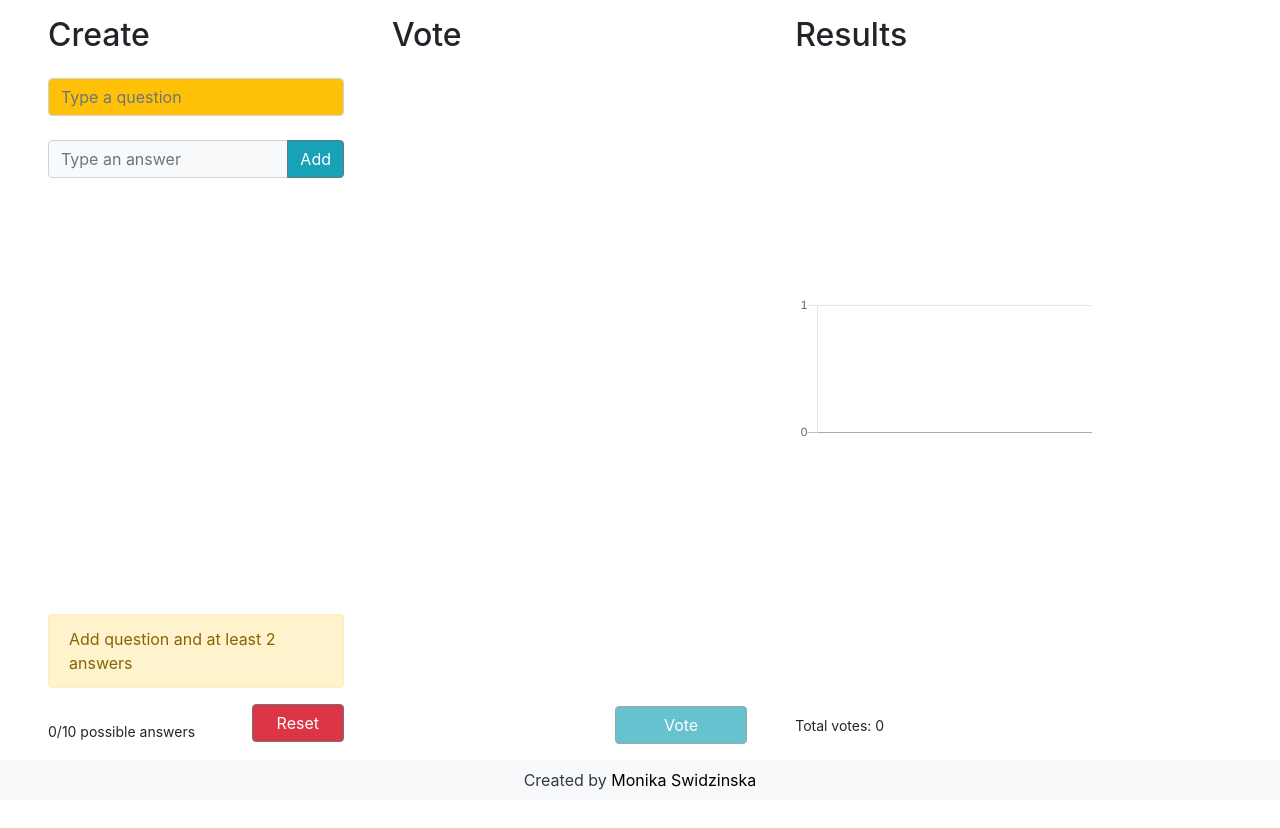
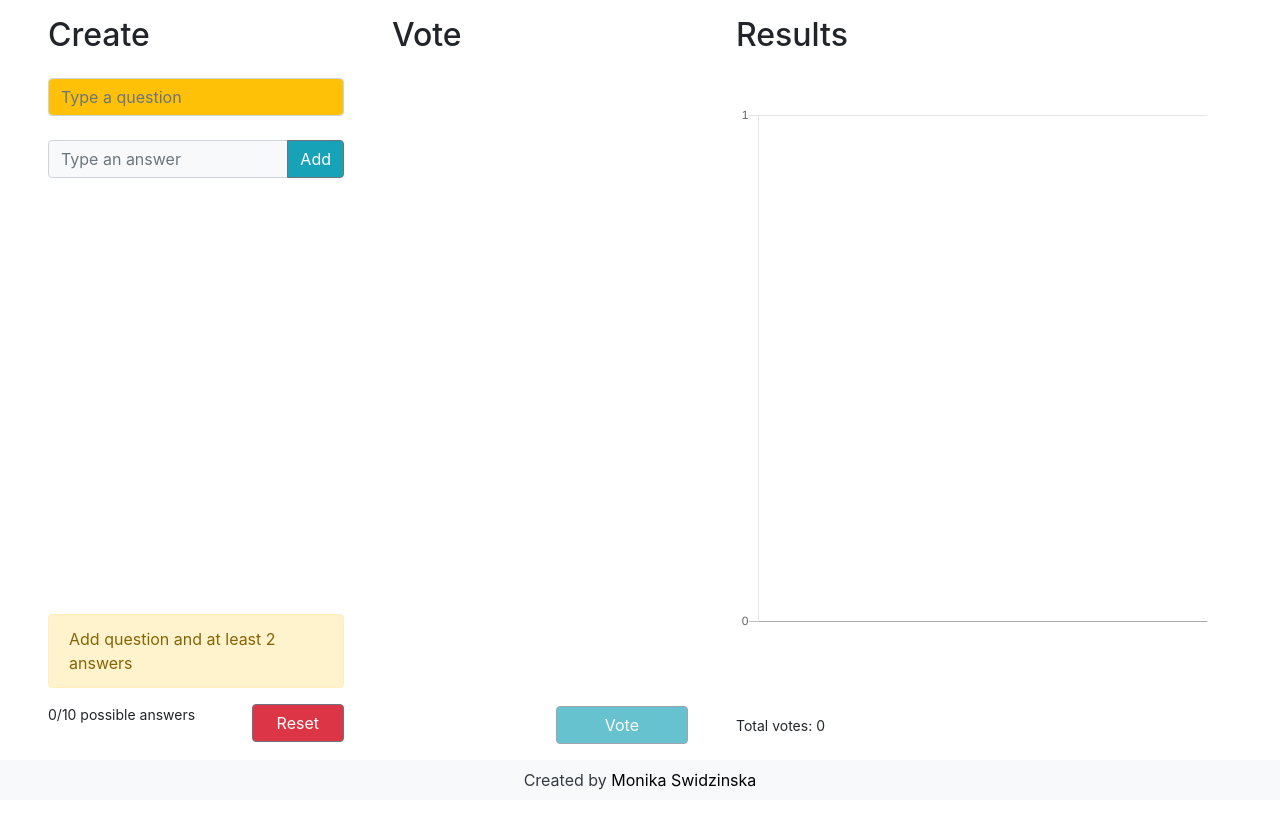
Before and after one commit to monikaando/poll, a React (Create React App) app in the folder poll-app/: page / in a window 1280 px wide. Shown: the top 828 px of the page. Built offline with nearby package versions, Linux system fonts and the light colour scheme.

Commit message:
mobile versin in progress

```diff
--- a/poll-app/src/components/Create.jsx
+++ b/poll-app/src/components/Create.jsx
@@ -99,10 +99,10 @@ export default class Create extends React.Component {
             {AlertSpaces}
             {AlertDisabled}
             {Alert}
-            <div className="possible-answers d-flex justify-content-between align-items-end">
+            <div className="possible-answers d-flex d-md-flex flex-column flex-md-row justify-content-between md-align-items-end">
               <p className="m-0">{this.props.counter}/10 possible answers</p>
               <button
-                className="btn btn-outline-secondary bg-danger text-white text-center pr-4 pl-4"
+                className="btn btn-outline-secondary bg-danger text-white text-center pr-4 pl-4 mt-3 mt-md-0"
                 type="button"
                 value="reset"
                 onClick={this.props.reset}
--- a/poll-app/src/components/Results.jsx
+++ b/poll-app/src/components/Results.jsx
@@ -5,7 +5,7 @@ import "../styles/Results.css";
 export default class Results extends React.Component {
   render() {
     return (
-      <div className="results-box d-flex flex-column justify-content-between">
+      <div className="results-box d-flex flex-column justify-content-between mt-5 mt-md-0">
        <div>
         <h2>Results</h2>
         <div className="mt-4">
@@ -15,7 +15,7 @@ export default class Results extends React.Component {
         <div className="chart">
             <Bar
             data={this.props.chartData}
-            // minHeight={635}
+            height={335}
             options={{
               responsive: true,
               legend: {
@@ -30,13 +30,6 @@ export default class Results extends React.Component {
                     },
                   },
                 ],
-                xAxes: [{
-                ticks: {
-                    autoSkip: false,
-                    maxRotation: 0,
-                    minRotation: 0
-                }
-            }]
               },
             }}
           />
--- a/poll-app/src/components/Vote.jsx
+++ b/poll-app/src/components/Vote.jsx
@@ -5,8 +5,7 @@ import "../styles/Vote.css";
 export default class Vote extends React.Component {
   render() {
     return (
-      <div className="vote-box d-flex flex-column justify-content-between ml-md-5 mr-md-5">
-
+      <div className="vote-box d-flex flex-column justify-content-between mt-5 mt-md-0 ml-md-5 mr-md-5">
         <div>
           <h2>Vote</h2>
         </div>
@@ -17,13 +16,12 @@ export default class Vote extends React.Component {
             </div>
             <VoteList
               answers={this.props.answers}
-              radioOnChange = {this.props.radioOnChange}
+              radioOnChange={this.props.radioOnChange}
             ></VoteList>
           </div>
         </div>
-       <div>
-       </div>
-        <div className="mb-2 align-self-end">
+        <div></div>
+        <div className="btn-vote mb-2 align-self-end">
           <button
             className="btn btn-outline-secondary bg-info text-white text-center pr-5 pl-5"
             id="btnVote"
--- a/poll-app/src/styles/Results.css
+++ b/poll-app/src/styles/Results.css
@@ -1,16 +1,11 @@
 .total-votes p {
-    font-size: 14px;
+  font-size: 14px;
 }
 
 @media screen and (min-width: 768px) {
-    .vote-box {
-      height: 92vh;
-      width: 30%;
-    }
-    .vote-context {
-      height: 100%;
-    }
-    .answer-box {
-      height: 42px;
-    }
+  .results-box {
+    height: 92vh;
+    width: 40%;
+
   }
+}
--- a/poll-app/src/styles/Vote.css
+++ b/poll-app/src/styles/Vote.css
@@ -1,12 +1,15 @@
 @media screen and (min-width: 768px) {
   .vote-box {
     height: 92vh;
+    width: 25%;
   }
   .vote-context {
     height: 100%;
-    width: auto;
   }
   .answer-box {
     height: 42px;
   }
+  .btn-vote {
+    align-self: end;
+  }
 }
```
Lines whose indentation alone changed are shown as unchanged.
